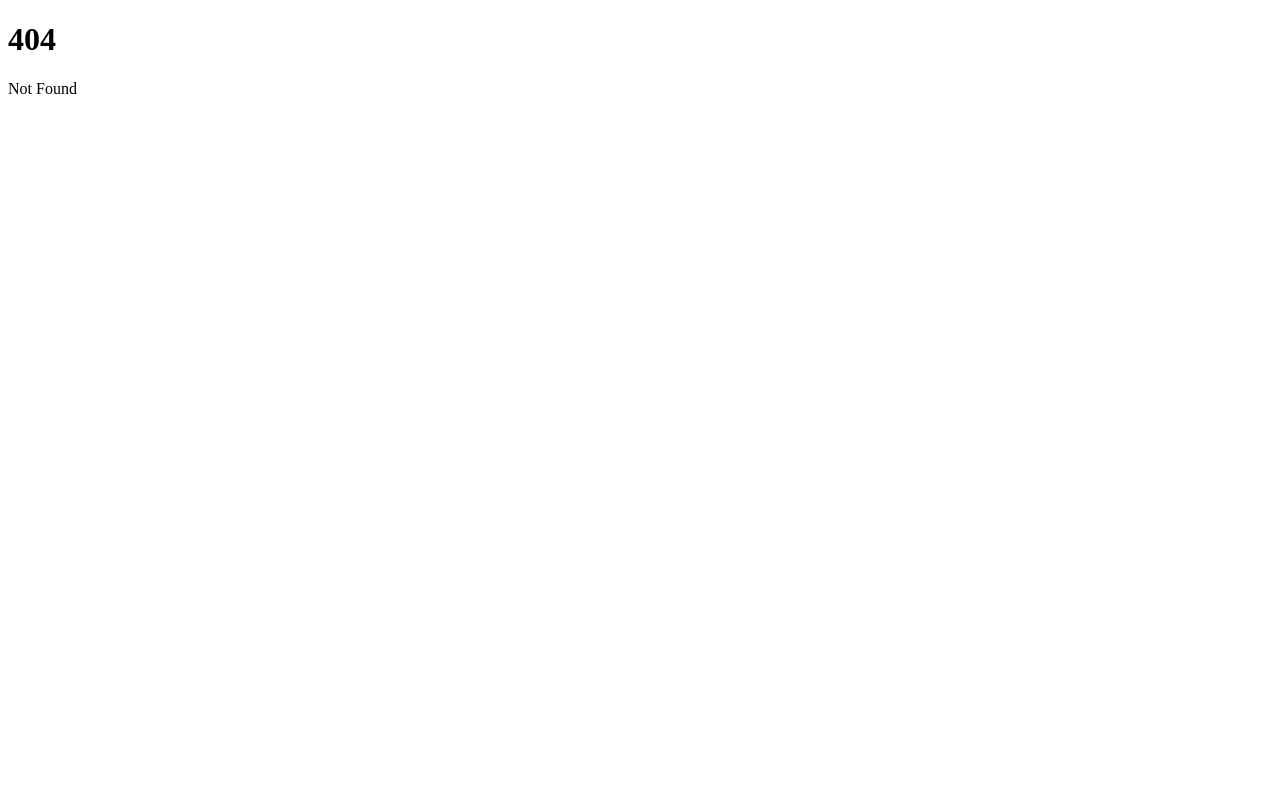
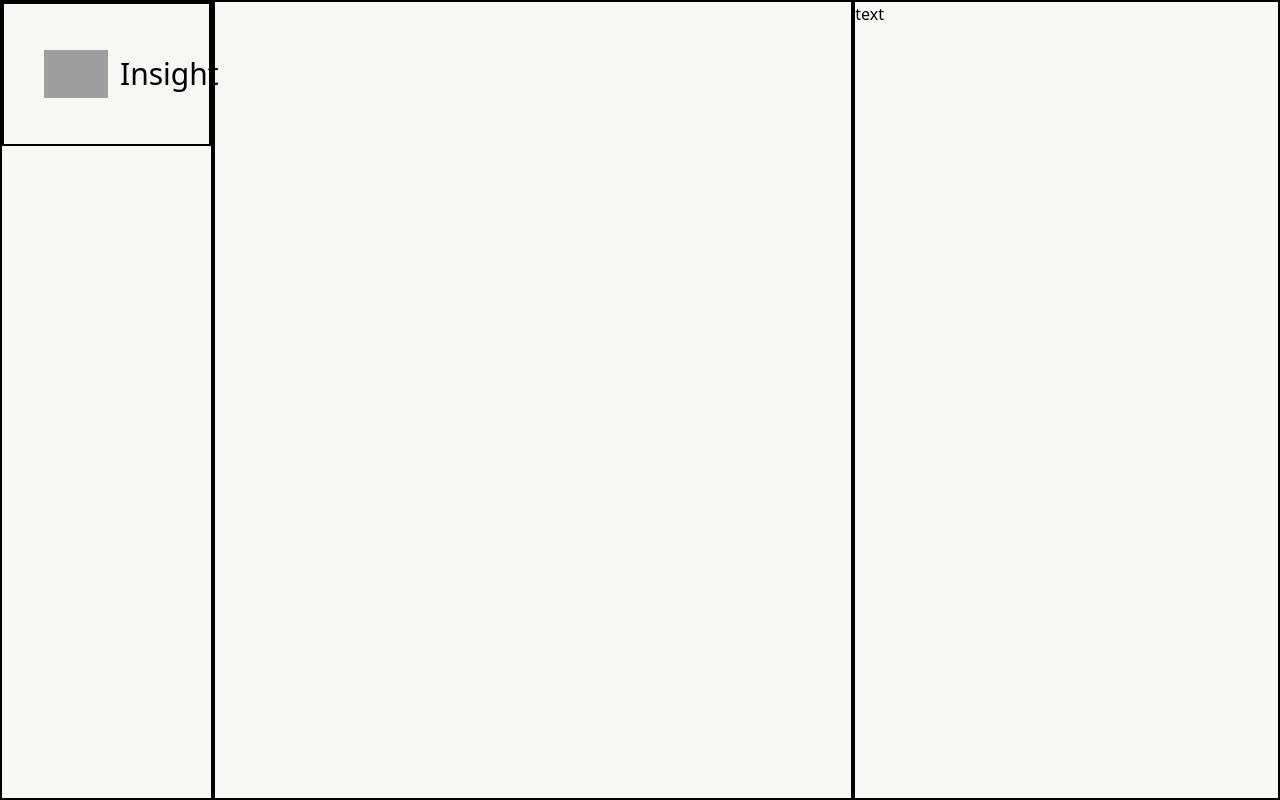
Before and after one commit to Mastered1738/Insight, a SvelteKit app in the folder client/sveltekit-client/: page /moj_profil in a window 1280 px wide. Before the commit this address had no page. Built offline with nearby package versions, Linux system fonts and the light colour scheme; grey boxes are pictures that could not be loaded.

Commit message:
Log in finished, begin profile page
Log in page design is finished (works on only 1 type of resolution). Beginning to design profile page (also for 1 type of resolution).

```diff
--- a/client/sveltekit-client/src/routes/+page.svelte
+++ b/client/sveltekit-client/src/routes/+page.svelte
@@ -2,19 +2,24 @@
 	import '../app.css';
 </script>
 
-<div class="flex justify-center items-center h-screen">
-	<form action="" class="grid grid-cols-1 place-items-center space-y-6 bg-beige rounded-xl w-80">
-		<img class="" src="./src/multimedia/Logo.png" alt="Insight logo" />
-		<h1 class="text-darkblue text-2xl">Insight</h1>
+<div class="relative flex justify-center items-center h-screen">
+	<img class="absolute z-10 w-24 top-36" src="./src/multimedia/Logo.png" alt="Insight logo" />
+	<form
+		action=""
+		class="absolute grid grid-cols-1 place-items-center space-y-6 bg-beige rounded-xl w-80 pb-6"
+	>
+		<h1 class="text-darkblue text-2xl mt-16">Insight</h1>
 		<div class="grid grid-cols-1 place-items-start">
 			<label for="">Korisnicko ime:</label>
-			<input type="text" class="bg-bgbrown" />
+			<input type="text" class="bg-bgbrown px-3 py-1 rounded-xl" />
 		</div>
 		<div class="grid grid-cols-1 place-items-start">
 			<label for="">Lozinka:</label>
-			<input type="password" class="bg-bgbrown" />
+			<input type="password" class="bg-bgbrown px-3 py-1 rounded-xl" />
 		</div>
-		<button class="bg-darkblue text-beige px-8">Log in</button>
+		<button class="bg-darkblue text-beige px-20 py-1 rounded-xl hover:bg-strongpurple"
+			>Log in</button
+		>
 	</form>
 </div>
 
--- /dev/null
+++ b/client/sveltekit-client/src/routes/moj_profil/+page.svelte
@@ -0,0 +1,24 @@
+<script>
+	import '../../app.css';
+</script>
+
+<div class="h-screen grid grid-cols-6">
+	<div class="border-2 border-solid border-black h-full col-span-1 grid-cols-1">
+		<div class="top-0 h-36 w-full border-2 border-solid border-black place-items-center flex">
+			<img class="w-16 float-left ml-10 mr-3" src="./src/multimedia/Logo.png" alt="" />
+			<h1 class="float-right mr-10 text-3xl">Insight</h1>
+		</div>
+	</div>
+	<div class="border-2 border-solid border-black h-full col-span-3">
+        <div>
+
+        </div>
+    </div>
+	<div class="border-2 border-solid border-black h-full col-span-2">text</div>
+</div>
+
+<style>
+	:global(html) {
+		background-color: #f8f7f4;
+	}
+</style>
```
